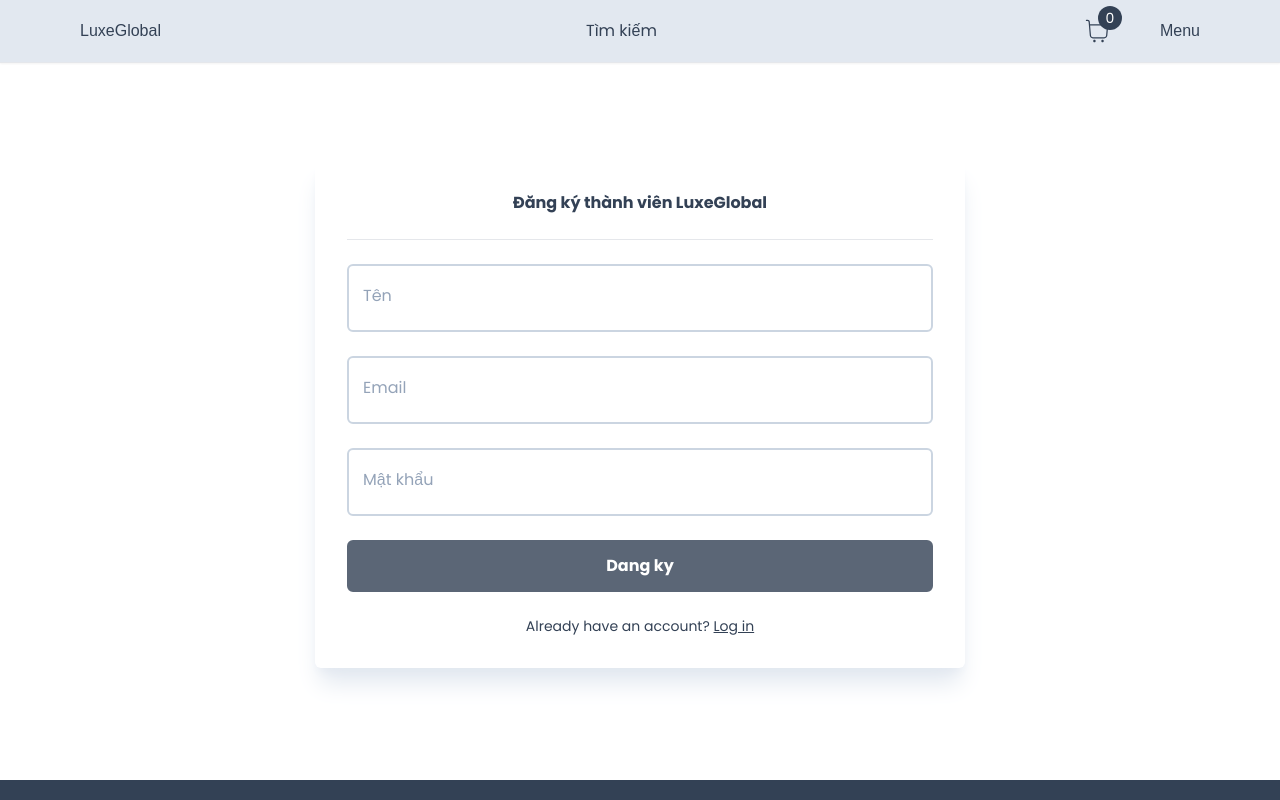
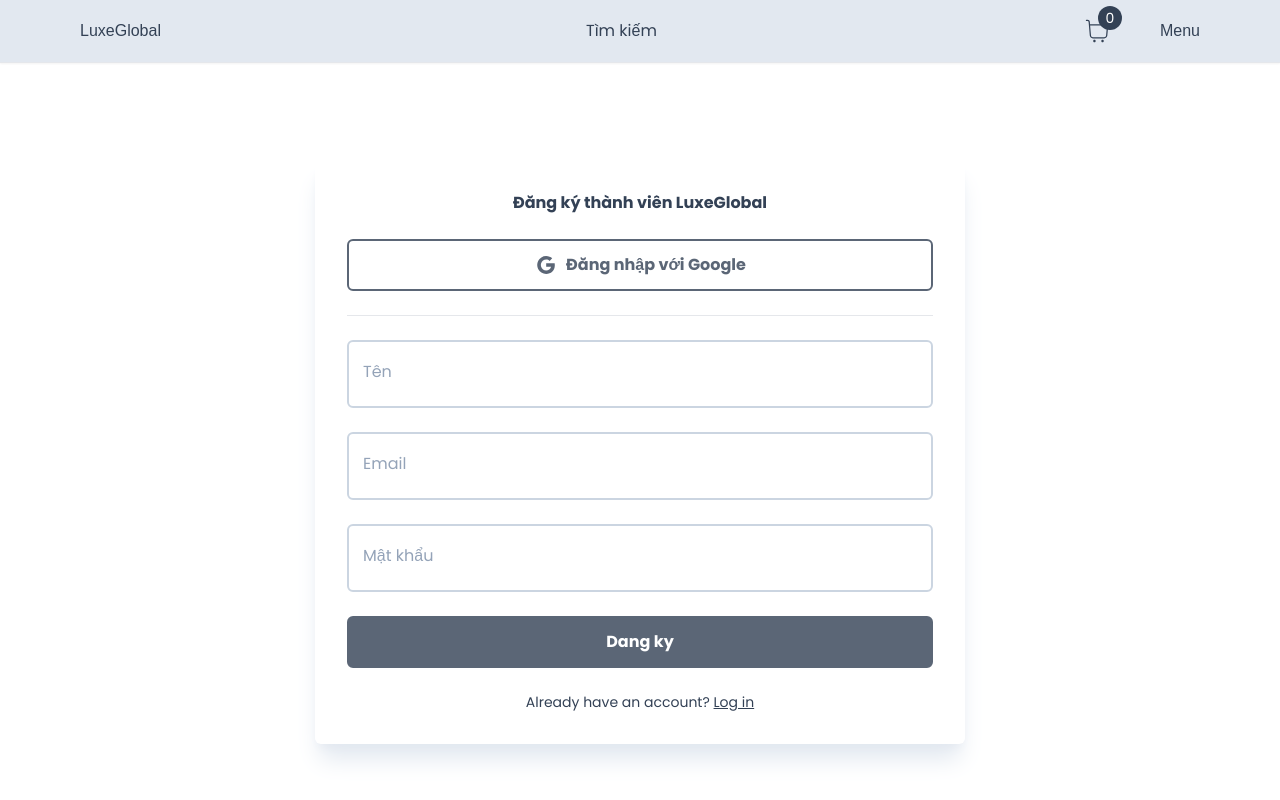
Before and after one commit to WTinSE/ClothingWeb, a Next.js app: page /register in a window 1280 px wide. Shown: the top 800 px of the page. Built offline with nearby package versions, Linux system fonts and the light colour scheme; a web font is replaced by a local one.

Commit message:
Update RegisterForm.tsx

```diff
--- a/app/register/RegisterForm.tsx
+++ b/app/register/RegisterForm.tsx
@@ -6,6 +6,7 @@ import Input from "../ components/inputs/Input";
 import { FieldValues, useForm ,SubmitHandler} from "react-hook-form";
 import Button from "../ components/Button";
 import Link from "next/link";
+import { AiOutlineGoogle } from "react-icons/ai";
 
 
 
@@ -20,6 +21,11 @@ const RegisterForm = () => {
     console.log(data);}
     return (  <>
     <Heading title="Đăng ký thành viên LuxeGlobal"/>
+    <Button
+    outline
+    label="Đăng nhập với Google"
+    icon={AiOutlineGoogle}
+    onClick={()=>{ }}/>
     <hr className="bg-slate-300 w-full h-px"/>
     <Input id="Name"
     label="Tên"
@@ -41,7 +47,7 @@ const RegisterForm = () => {
     required
     type="password"/>
     <Button label={isLoading?"Loading":'Dang ky'} onClick={handleSubmit(onSubmit)}/>
-    <p className="text-sm">Already have an account?{""} <Link className="underline" href={'/login'}>Log in
+    <p className="text-sm">Already have an account?{""} <Link className="underline" href='/login'>Log in
     </Link>
         </p>
     </>);
```
